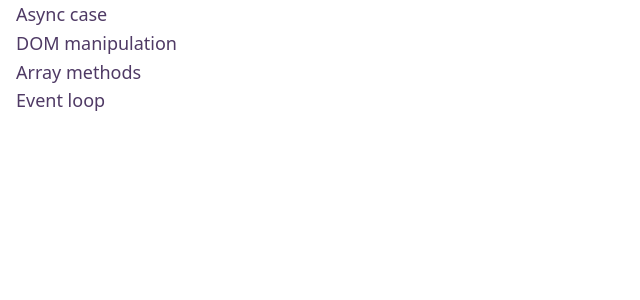
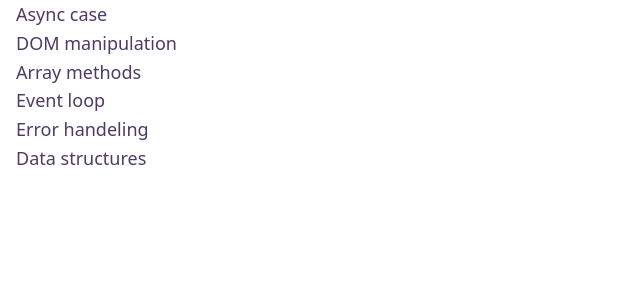
Before and after one commit to YiftachSamocha/code-frontend, a React (Vite) app: page / in a window 1280 px wide. Shown: the top 300 px of the page, without its empty margins (0-640 px from the left). Built offline with nearby package versions, Linux system fonts and the light colour scheme.

Commit message:
Add two more code blocks types

```diff
--- a/src/pages/Lobby.jsx
+++ b/src/pages/Lobby.jsx
@@ -6,11 +6,14 @@ export function Lobby() {
         navigate(`/code/${url}`)
     }
     return <section>
+
         <div>
             <div onClick={() => onSetBlock('async')} >Async case</div>
             <div onClick={() => onSetBlock('dom')}>DOM manipulation</div>
             <div onClick={() => onSetBlock('array')}>Array methods</div>
             <div onClick={() => onSetBlock('event')}>Event loop</div>
+            <div onClick={() => onSetBlock('error')}>Error handeling</div>
+            <div onClick={() => onSetBlock('data')} >Data structures</div>
         </div>
     </section>
 }
--- a/src/services/block/index.js
+++ b/src/services/block/index.js
@@ -1,6 +1,4 @@
 const { DEV, VITE_LOCAL } = import.meta.env
-
-import { getRandomIntInclusive, makeId } from '../util.service'
 
 import { blockService as local } from './block.service.local'
 import { blockService as remote } from './block.service.remote'
@@ -15,6 +13,11 @@ function getTitle(type) {
             return 'Array methods'
         case 'event':
             return 'Event loop'
+        case 'error':
+            return 'Error handeling'
+        case 'data':
+            return 'Data structures'
+
         default: ''
     }
 }
```
